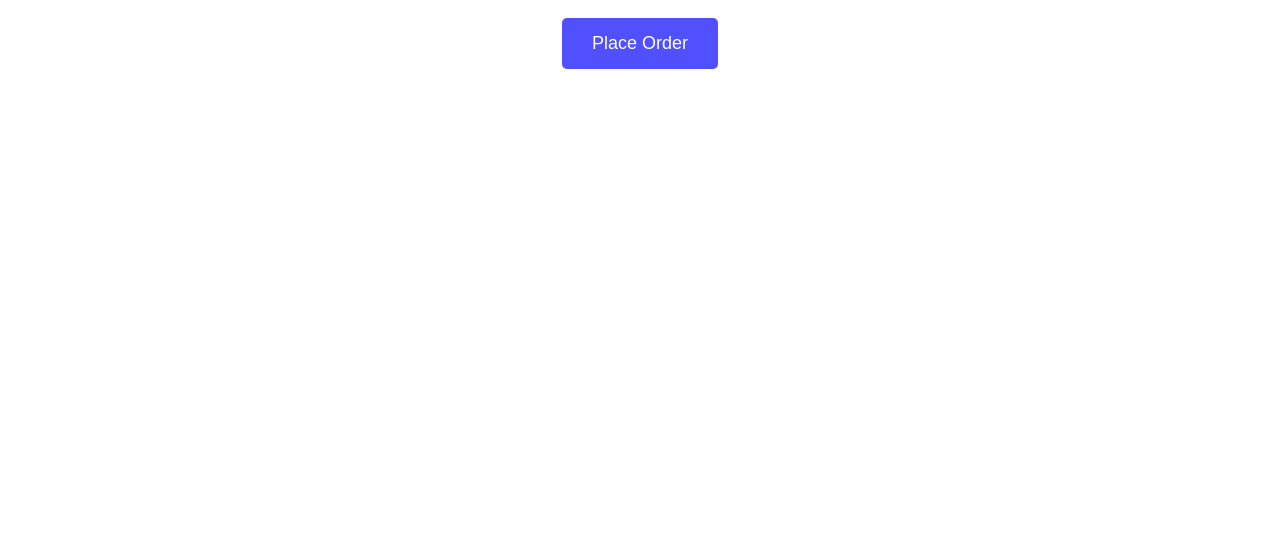
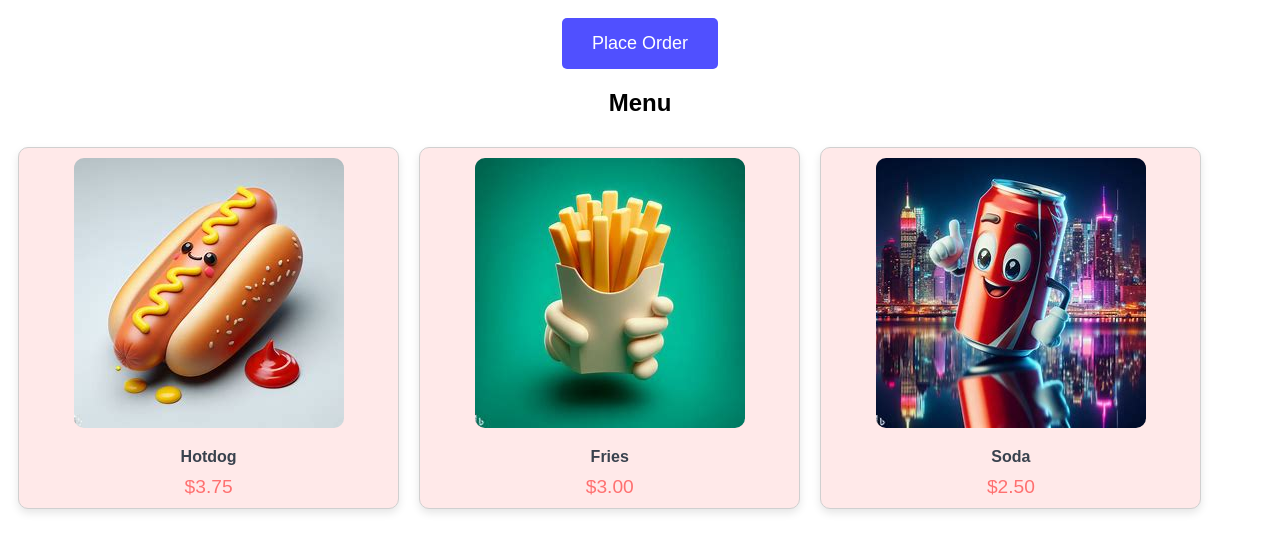
Before and after one commit to bshih01/hw4websiteEC, a plain HTML site: page index.html in a window 1280 px wide. Shown: the part 90-642 px from the top of the page. Drawn offline with Linux system fonts and the light colour scheme.

Commit message:
adding photos

```diff
--- a/index.html
+++ b/index.html
@@ -12,7 +12,24 @@
     <button onclick="placeOrder()">Place Order</button>
 
     <div id="orderSummary"></div>
-
+    <h2>Menu</h2>
+    <div class="menu-container">
+        <div class="menu-box">
+            <img src="hotdog.jpg" alt="Hotdog" class="menu-image">
+            <span class="menu-item">Hotdog</span>
+            <span class="menu-price">$3.75</span>
+        </div>
+        <div class="menu-box">
+            <img src="fries.jpg" alt="Fries" class="menu-image">
+            <span class="menu-item">Fries</span>
+            <span class="menu-price">$3.00</span>
+        </div>
+        <div class="menu-box">
+            <img src="soda.jpg" alt="Soda" class="menu-image">
+            <span class="menu-item">Soda</span>
+            <span class="menu-price">$2.50</span>
+        </div>
+    </div>
     <script src="index.js"></script>
 </body>
 </html>
--- a/style.css
+++ b/style.css
@@ -40,3 +40,40 @@ button:hover {
     border-bottom: 1px solid rgb(238, 238, 238);
     padding-bottom: 10px;
 }
+
+.menu-container {
+    display: flex;
+    justify-content: space-between;
+    width: 90%;
+    margin-top: 30px;
+}
+
+.menu-box {
+    flex: 0 0 calc(33.33% - 20px);
+    border: 1px solid rgb(208, 208, 208);
+    padding: 10px;
+    background-color: rgb(255, 233, 233);
+    text-align: center;
+    margin: 0 10px;
+    border-radius: 10px;
+    box-shadow: 0 4px 8px rgba(0, 0, 0, 0.1);
+}
+
+.menu-image {
+    max-width: 100%;
+    display: block;
+    margin: 0 auto 20px auto;
+    border-radius: 10px;
+}
+
+.menu-item {
+    font-weight: bold;
+    color: #39424E;
+    display: block;
+    margin: 10px 0;
+}
+
+.menu-price {
+    color: rgb(255, 112, 112);
+    font-size: 1.2em;
+}
```
Also changed, not shown: fries.jpg (added), hotdog.jpg (added), soda.jpg (added), 1 other file.
